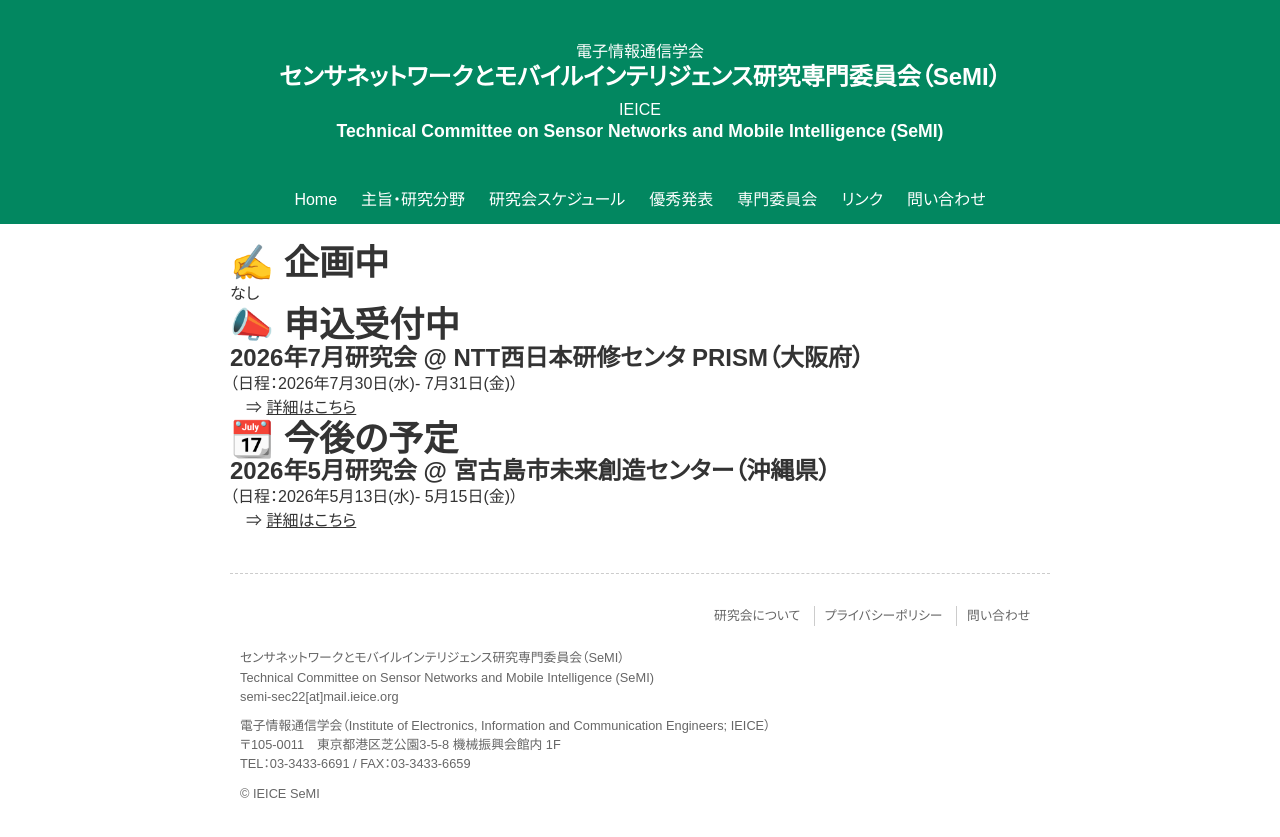
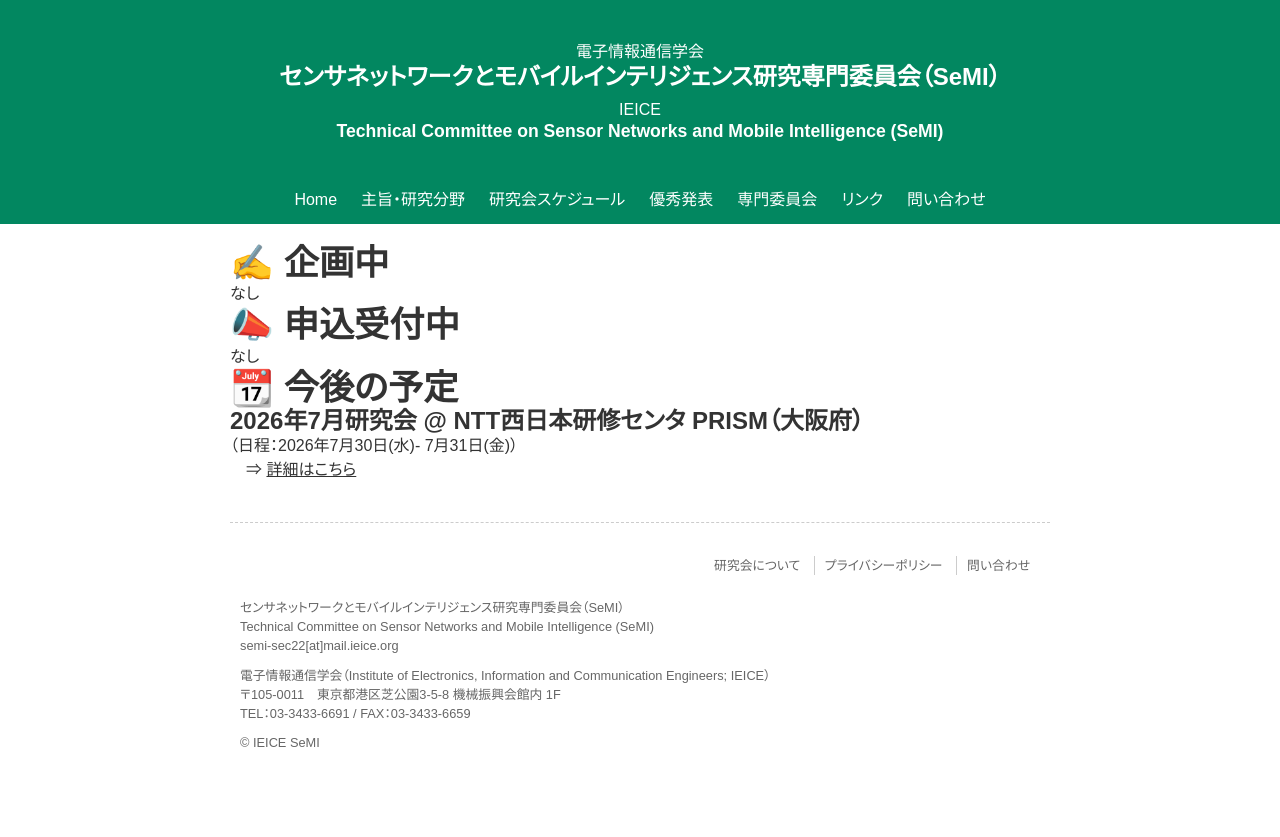
Before and after one commit to IEICE-SeMI/ieice-semi.github.io, a Jekyll site: the page built from docs/_posts/2000-01-01-announce.md, in a window 1280 px wide. Shown: the top 837 px of the page. Built offline with Jekyll 4.4.1, drawn with Linux system fonts in a browser that asks for light colours.

```diff
--- a/docs/_posts/2000-01-01-announce.md
+++ b/docs/_posts/2000-01-01-announce.md
@@ -5,16 +5,15 @@ categories: announce
 ---
 
 # ✍️ 企画中
+
 なし
 
 # 📣 申込受付中
 
+なし
+
+# 📆 今後の予定
+
 ## 2026年7月研究会 @ NTT西日本研修センタ PRISM（大阪府）
 （日程：2026年7月30日(水)- 7月31日(金)）
 　⇒ [詳細はこちら](./posts/202607/)
-
-# 📆 今後の予定
-
-## 2026年5月研究会 @ 宮古島市未来創造センター（沖縄県）
-（日程：2026年5月13日(水)- 5月15日(金)）
-　⇒ [詳細はこちら](./posts/202605/)
```
Also changed, not shown: docs/_posts/2026-07-30-conf.md (+1 -1 lines).
